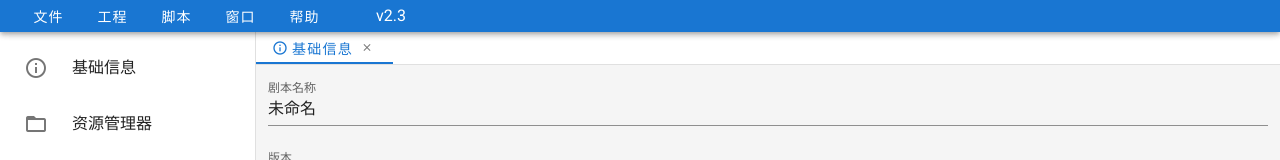
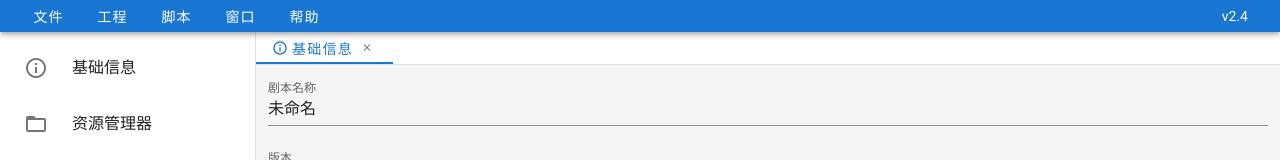
Before and after one commit to TheRiverElder/pl-editor, a Vue app: page /demonstration in a window 1280 px wide. Shown: the top 160 px of the page. Built offline with nearby package versions, Linux system fonts and the light colour scheme.

Commit message:
fix style problem

```diff
--- a/src/App.vue
+++ b/src/App.vue
@@ -136,7 +136,9 @@
                 </v-list>
             </v-menu>
 
-            <span class="white--text pl-5 ml-5">v2.3</span>
+            <v-spacer/>
+
+            <v-subheader class="white--text">v2.4</v-subheader>
         </v-app-bar>
 
         <!-- 侧边栏或者叫目录 -->
--- a/src/views/Demonstration.vue
+++ b/src/views/Demonstration.vue
@@ -274,7 +274,7 @@ export default {
 
 .debug-panel {
     z-index: 100;
-    opacity: 50%;
+    opacity: .5;
 }
 
 </style>
```
